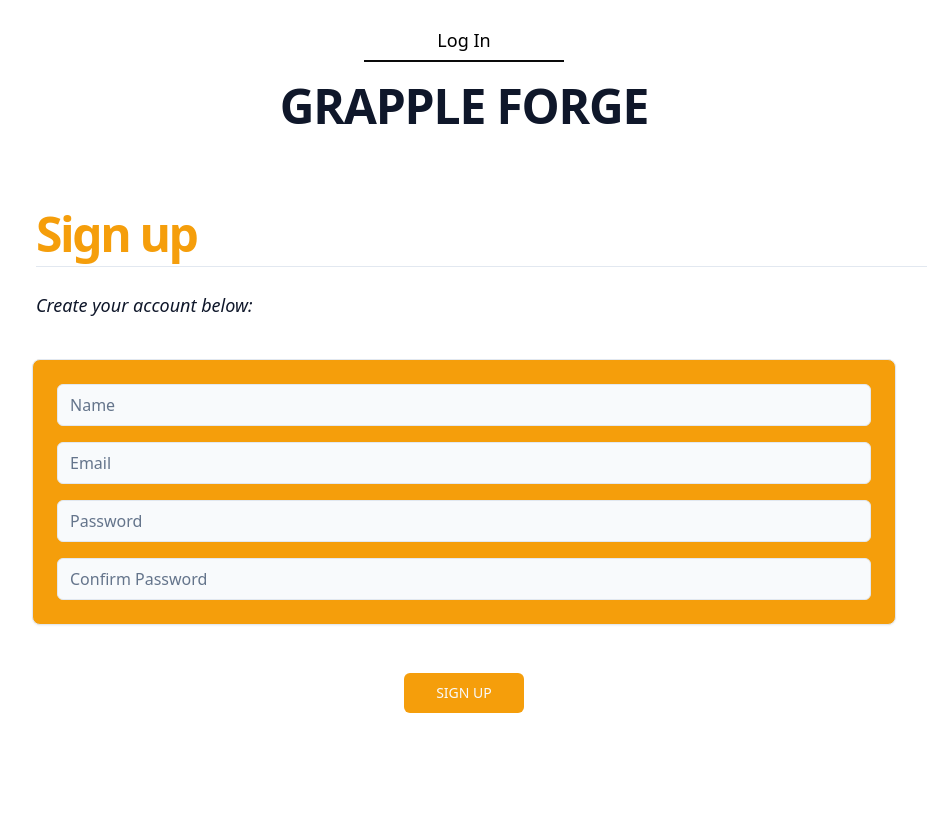
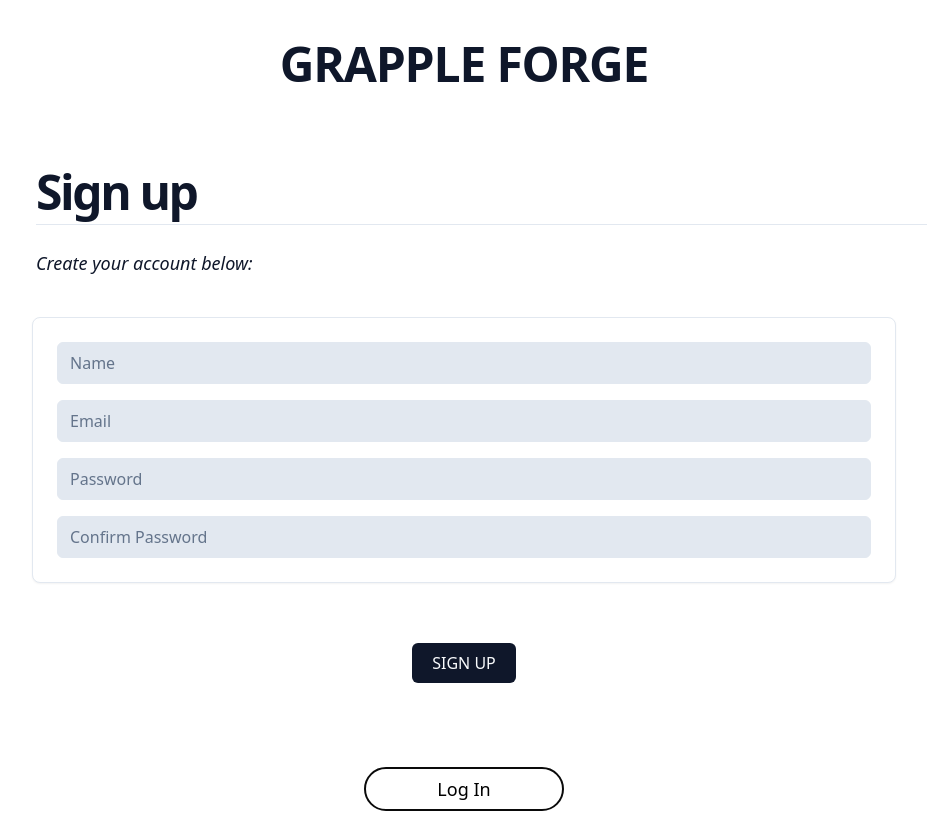
Before and after one commit to napogonowski/grapple-forge, a React (Create React App) app: page /technique in a window 1280 px wide. Both pictures are taken after a click on the button "Sign Up". Shown: the whole page, without its empty margins (176-1103 px from the left). Built offline with nearby package versions, Linux system fonts and the light colour scheme.

Commit message:
auth forms redesigned, bento box home page started, however need more components for it to look good

```diff
--- a/src/components/LoginForm/LoginForm.jsx
+++ b/src/components/LoginForm/LoginForm.jsx
@@ -31,21 +31,17 @@ export default function LoginForm({ setUser }) {
   }
 
   return (
-    <div className=" flex m-10 ">
+    <div className="flex">
       <div className="flex-1 p-10 mx-auto max-w-5xl ">
-        <h2 className="text-indigo-800 text-center md:text-left ml-11 mb-6 mt-10 scroll-m-20 border-b pb-2 text-5xl font-semibold tracking-tighter transition-colors first:mt-0">
+        <h2 className="text-center md:text-left ml-11 mb-6 mt-10 scroll-m-20 border-b pb-2 text-5xl font-semibold tracking-tighter transition-colors first:mt-0">
           Log in
         </h2>
         <p className="text-center md:text-left ml-11 italic text-lg">
           Welcome back Juijiteiro:
         </p>
 
-        <form
-          className=" p-10 "
-          autoComplete="off"
-          onSubmit={handleSubmit}
-        >
-          <Card className="m-2 p-6 m-5 bg-indigo-800 ">
+        <form autoComplete="off" onSubmit={handleSubmit}>
+          <Card className="p-6 m-10">
             <Input
               className="mb-4 text-base text-center md:text-left min-w-max bg-slate-200  "
               type="text"
@@ -66,7 +62,10 @@ export default function LoginForm({ setUser }) {
             />
           </Card>
 
-          <Button className="p-3 m-2 w-[120px] bg-indigo-800" type="submit">
+          <Button
+            className=" p-5 text-base mx-auto transition delay-150  hover:bg-amber-500 duration-300"
+            type="submit"
+          >
             LOG IN
           </Button>
         </form>
--- a/src/components/SessionEditForm/SessionEditForm.jsx
+++ b/src/components/SessionEditForm/SessionEditForm.jsx
@@ -39,7 +39,7 @@ export default function SessionEditForm({ selectedItem, toggleEdit, onSaved }) {
           <form autoComplete="off" onSubmit={_handleSubmit}>
             <div className="m-5 justify-center border-2 rounded-md p-5">
               <Input
-                className="p-3 mb-3 text-base"
+                className="p-3 mb-3 text-base bg-slate-200"
                 type="text"
                 name="classType"
                 value={editItem.classType}
@@ -47,7 +47,7 @@ export default function SessionEditForm({ selectedItem, toggleEdit, onSaved }) {
               />
 
               <Input
-                className="p-3 mb-3 text-base"
+                className="p-3 mb-3 text-base bg-slate-200"
                 type="date"
                 name="date"
                 value={editItem.date}
@@ -55,7 +55,7 @@ export default function SessionEditForm({ selectedItem, toggleEdit, onSaved }) {
               />
 
               <Input
-                className="p-3 mb-3 text-base"
+                className="p-3 mb-3 text-base bg-slate-200"
                 type="text"
                 name="technique"
                 value={editItem.technique}
@@ -63,7 +63,7 @@ export default function SessionEditForm({ selectedItem, toggleEdit, onSaved }) {
               />
 
               <Textarea
-                className="p-3 text-base "
+                className="p-3 text-base bg-slate-200 "
                 type="text"
                 name="notes"
                 value={editItem.notes}
--- a/src/components/SessionForm/SessionForm.jsx
+++ b/src/components/SessionForm/SessionForm.jsx
@@ -68,7 +68,7 @@ export default function SessionForm() {
           <form autoComplete="off" onSubmit={_handleSubmit}>
             <div className="m-5 justify-center border-2 rounded-md p-5">
               <Input
-                className="p-3 mb-3 text-base"
+                className="p-3 mb-3 text-base bg-slate-200"
                 type="text"
                 name="classType"
                 value={formData.classType}
@@ -77,7 +77,7 @@ export default function SessionForm() {
               />
 
               <Input
-                className="p-3 mb-3 text-base"
+                className="p-3 mb-3 text-base bg-slate-200"
                 type="date"
                 name="date"
                 value={formData.date}
@@ -85,7 +85,7 @@ export default function SessionForm() {
               />
 
               <Input
-                className="p-3 mb-3 text-base"
+                className="p-3 mb-3 text-base bg-slate-200"
                 type="text"
                 name="technique"
                 value={formData.technique}
@@ -94,7 +94,7 @@ export default function SessionForm() {
               />
 
               <Textarea
-                className="p-3 text-base"
+                className="p-3 text-base bg-slate-200"
                 type="text"
                 name="notes"
                 value={formData.notes}
--- a/src/components/SignUpForm/SignUpForm.jsx
+++ b/src/components/SignUpForm/SignUpForm.jsx
@@ -40,18 +40,18 @@ export default class SignUpForm extends Component {
   render() {
     const disable = this.state.password !== this.state.confirm;
     return (
-      <div className="flex m-10 ">
+      <div className="flex">
         <div className="flex-1 p-10 mx-auto max-w-5xl ">
-          <h2 className="text-amber-500 text-center md:text-left ml-11 mb-6 mt-10 scroll-m-20 border-b pb-2 text-5xl font-semibold tracking-tighter transition-colors first:mt-0">
+          <h2 className="text-center md:text-left ml-11 mb-6 mt-10 scroll-m-20 border-b pb-2 text-5xl font-semibold tracking-tighter transition-colors first:mt-0">
             Sign up
           </h2>
           <p className="text-center md:text-left ml-11 italic text-lg">
             Create your account below:
           </p>
           <form autoComplete="off" onSubmit={this.handleSubmit}>
-            <Card className="p-6 m-10 bg-amber-500">
+            <Card className="p-6 m-10">
               <Input
-                className="mb-4 text-base text-center md:text-left bg-slate-50 min-w-max	"
+                className="mb-4 text-base text-center md:text-left bg-slate-200 min-w-max	"
                 placeholder="Name"
                 type="text"
                 name="name"
@@ -60,7 +60,7 @@ export default class SignUpForm extends Component {
                 required
               />
               <Input
-                className="mb-4 text-base text-center md:text-left bg-slate-50	 "
+                className="mb-4 text-base text-center md:text-left bg-slate-200	 "
                 placeholder="Email"
                 type="email"
                 name="email"
@@ -69,7 +69,7 @@ export default class SignUpForm extends Component {
                 required
               />
               <Input
-                className="mb-4 text-base text-center md:text-left bg-slate-50	"
+                className="mb-4 text-base text-center md:text-left bg-slate-200	"
                 placeholder="Password"
                 type="password"
                 name="password"
@@ -78,7 +78,7 @@ export default class SignUpForm extends Component {
                 required
               />
               <Input
-                className="text-base text-center md:text-left bg-slate-50	"
+                className="text-base text-center md:text-left bg-slate-200	"
                 placeholder="Confirm Password"
                 type="password"
                 name="confirm"
@@ -87,7 +87,11 @@ export default class SignUpForm extends Component {
                 required
               />
             </Card>
-            <Button className="bg-amber-500 p-3 m-2 w-[120px]" type="submit" disabled={disable}>
+            <Button
+              className="m-5 p-5 text-base mx-auto transition delay-150 hover:bg-amber-500 duration-300"
+              type="submit"
+              disabled={disable}
+            >
               SIGN UP
             </Button>
           </form>
--- a/src/pages/App/App.jsx
+++ b/src/pages/App/App.jsx
@@ -14,7 +14,7 @@ export default function App() {
   const [user, setUser] = useState(getUser());
 
   return (
-    <main className="App">
+    <main className="App ">
       {user ? (
         <>
           <NavBar user={user} setUser={setUser} />
--- a/src/pages/AuthPage/AuthPage.jsx
+++ b/src/pages/AuthPage/AuthPage.jsx
@@ -8,13 +8,7 @@ export default function AuthPage({ setUser }) {
   const [showSignUp, setShowSignUp] = useState(false);
   return (
     <main>
-      <Button
-        className="p-5 m-5 h-4 bg-inherit w-[200px]  text-lg text-black border-b-2 rounded-none	hover:none border-neutral-950"
-        onClick={() => setShowSignUp(!showSignUp)}
-      >
-        {showSignUp ? "Log In" : "Sign Up"}
-      </Button>
-      <h1 className="scroll-m-20 text-3xl font-extrabold tracking-tight lg:text-5xl">
+      <h1 className="p-10 text-4xl font-bold tracking-tight lg:text-5xl">
         GRAPPLE FORGE
       </h1>
       {showSignUp ? (
@@ -22,6 +16,12 @@ export default function AuthPage({ setUser }) {
       ) : (
         <LoginForm setUser={setUser} />
       )}
+      <Button
+        className="p-5 bg-inherit w-[200px] text-lg text-black border-2 rounded-full transition delay-150 hover:bg-amber-500 duration-300 border-neutral-950"
+        onClick={() => setShowSignUp(!showSignUp)}
+      >
+        {showSignUp ? "Log In" : "Sign Up"}
+      </Button>
     </main>
   );
 }
--- a/src/pages/HomePage/HomePage.jsx
+++ b/src/pages/HomePage/HomePage.jsx
@@ -23,7 +23,7 @@ export default function HomePage() {
 
   return (
     <>
-      <div className="mt-10 mx-auto max-w-5xl p-10 ">
+      <div className="mt-10 mx-auto max-w-5xl p-10  ">
         <div className=" grid md:grid-flow-col md:auto-cols-max md:justify-evenly md:justify-items-strech md:content-center		md:grid-cols-3 ">
           <div className="md:col-start-2 md:col-span-3">
             <HomeSessionCard selectedItem={lastItem} />
```
